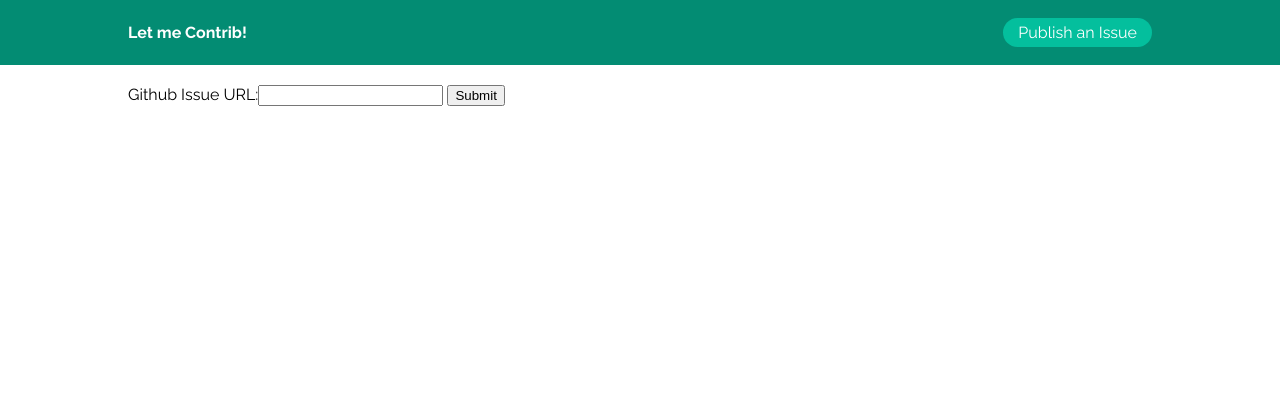
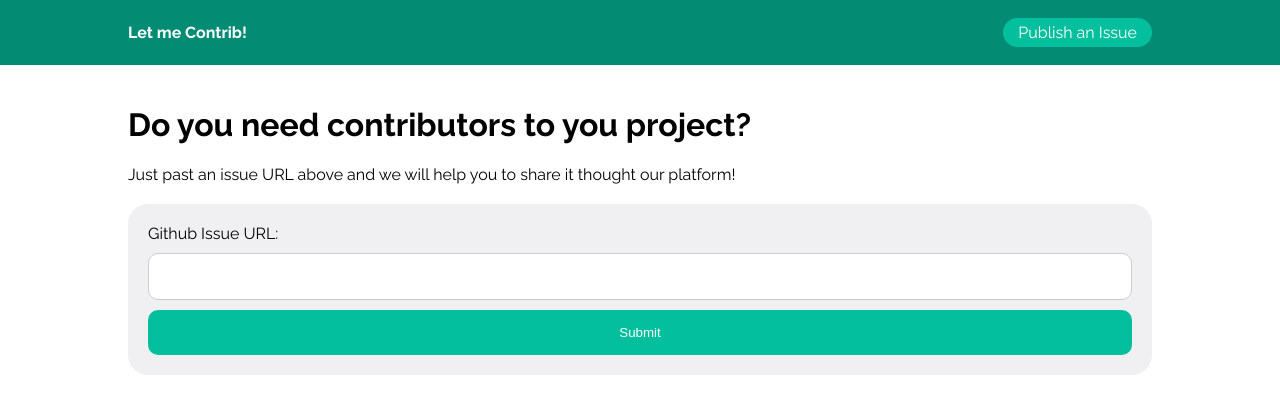
Before and after one commit to carlosmaniero/iwannacontrib, a Django app: page /issues/create in a window 1280 px wide. Shown: the top 414 px of the page. Run offline with Django 3.2, Linux system fonts and the light colour scheme.

Commit message:
improves the publish an issue template

```diff
--- a/issues/templates/issues/create_issue.html
+++ b/issues/templates/issues/create_issue.html
@@ -1,9 +1,64 @@
 {% extends 'base.html' %}
 
 {% block main_content %}
-    <form action="{% url "issues:create" %}" method="post">
+    <style>
+
+        .section-box {
+            margin-top: 20px;
+            background: #F0F0F2;
+            padding: 20px;
+            border-radius: 20px;
+            display: flex;
+            min-width: 190px;
+            flex-direction: column;
+            justify-content: space-between;
+        }
+
+        .section-box h3 {
+            margin: 0;
+        }
+
+        .form-content {
+            display: flex;
+            flex-direction: column;
+            max-width: 500px;
+        }
+
+        .errorlist {
+            color: #F44336;
+        }
+
+        .create-form label {
+            margin-bottom: 10px;
+        }
+        .create-form input {
+            border: 1px solid #ccc;
+            padding: 15px;
+            background: #ffffff;
+            border-radius: 10px;
+        }
+        .create-form .button {
+            border: 0;
+            padding: 15px;
+            border-radius: 10px;
+            color: #ffffff;
+            background: #04BF9D;
+            box-shadow: 0 0 5px rgba(255, 255, 255, 0.2);
+            transition: all 0.5s;
+            width: 100%;
+            margin-top: 10px;
+        }
+    </style>
+
+    <div class="">
+        <h1>Do you need contributors to you project?</h1>
+
+        <p>Just past an issue URL above and we will help you to share it thought our platform!</p>
+    </div>
+
+    <form action="{% url "issues:create" %}" method="post" class="section-box create-form">
         {% csrf_token %}
         {{ form }}
-        <input type="submit" value="Submit">
+        <input type="submit" class="button" value="Submit">
     </form>
 {% endblock %}
```
